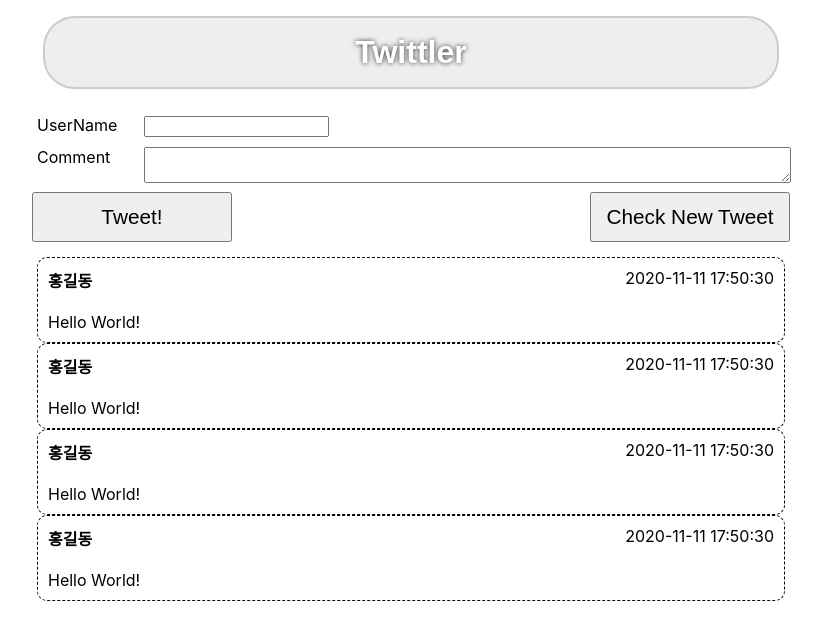
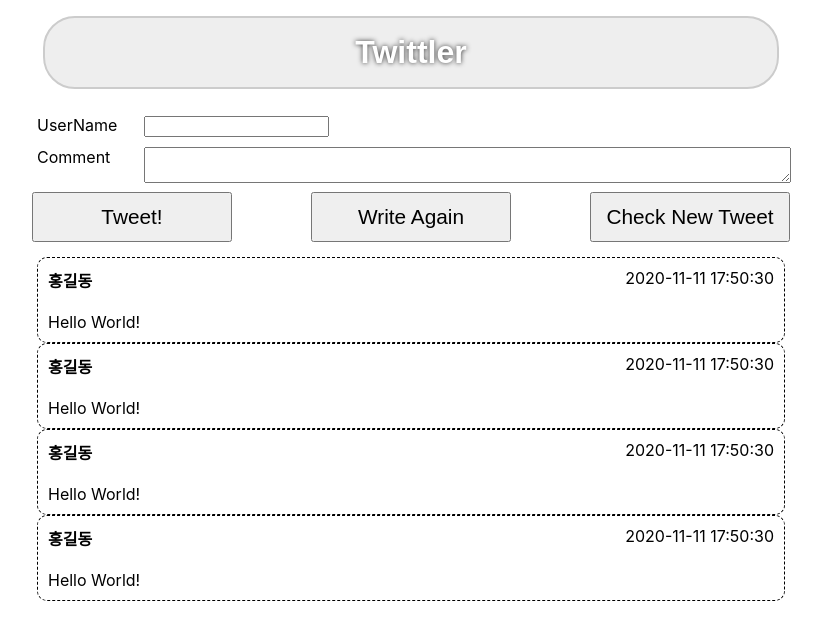
Before and after one commit to dokdo2005/ts-twittler, a React (Create React App) app: page / in a window 1280 px wide. Shown: the top 640 px of the page, without its empty margins (229-1051 px from the left). Built offline with nearby package versions, Linux system fonts and the light colour scheme.

Commit message:
add rewrite button

```diff
--- a/src/components/writingArea.tsx
+++ b/src/components/writingArea.tsx
@@ -13,7 +13,8 @@ export default function WritingArea() {
                 <span className="inputBox"><textarea className="userComment"></textarea></span>
             </div>
             <div className="buttonArea">
-                <span className="submitBtn"><button type="button">Tweet!</button></span>
+                <span className="submitBtn"><button type="submit">Tweet!</button></span>
+                <span className="rewriteBtn"><button type="reset">Write Again</button></span>
                 <span className="reloadBtn"><button type="button">Check New Tweet</button></span>
             </div>
         </div>
--- a/src/css/writingArea.css
+++ b/src/css/writingArea.css
@@ -24,6 +24,7 @@
 }
 
 .submitBtn,
+.rewriteBtn,
 .reloadBtn {
   flex: 1;
 }
@@ -32,11 +33,16 @@
   text-align: start;
 }
 
+.rewriteBtn {
+  text-align: center;
+}
+
 .reloadBtn {
   text-align: end;
 }
 
 .submitBtn > button,
+.rewriteBtn > button,
 .reloadBtn > button {
   width: 200px;
   height: 50px;
```
